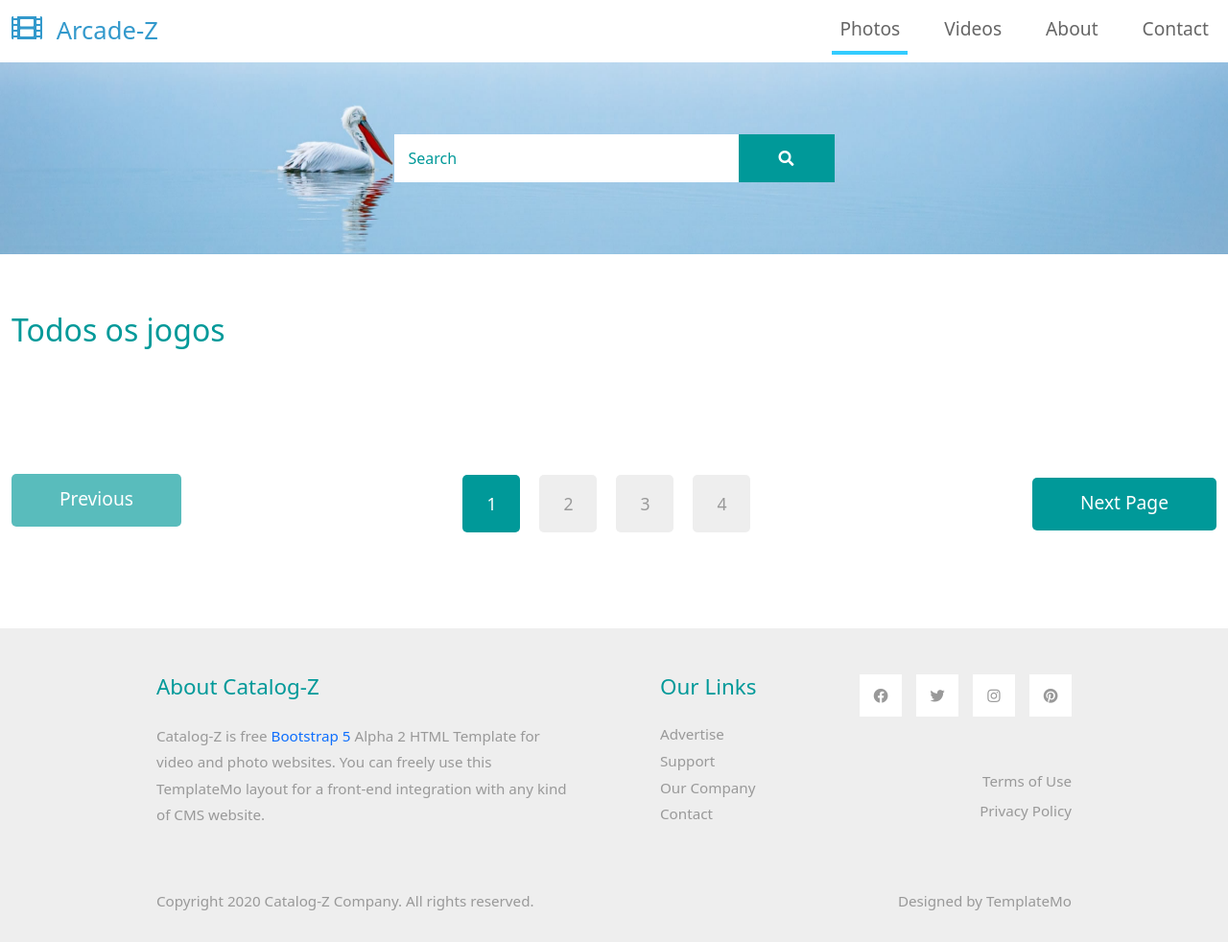
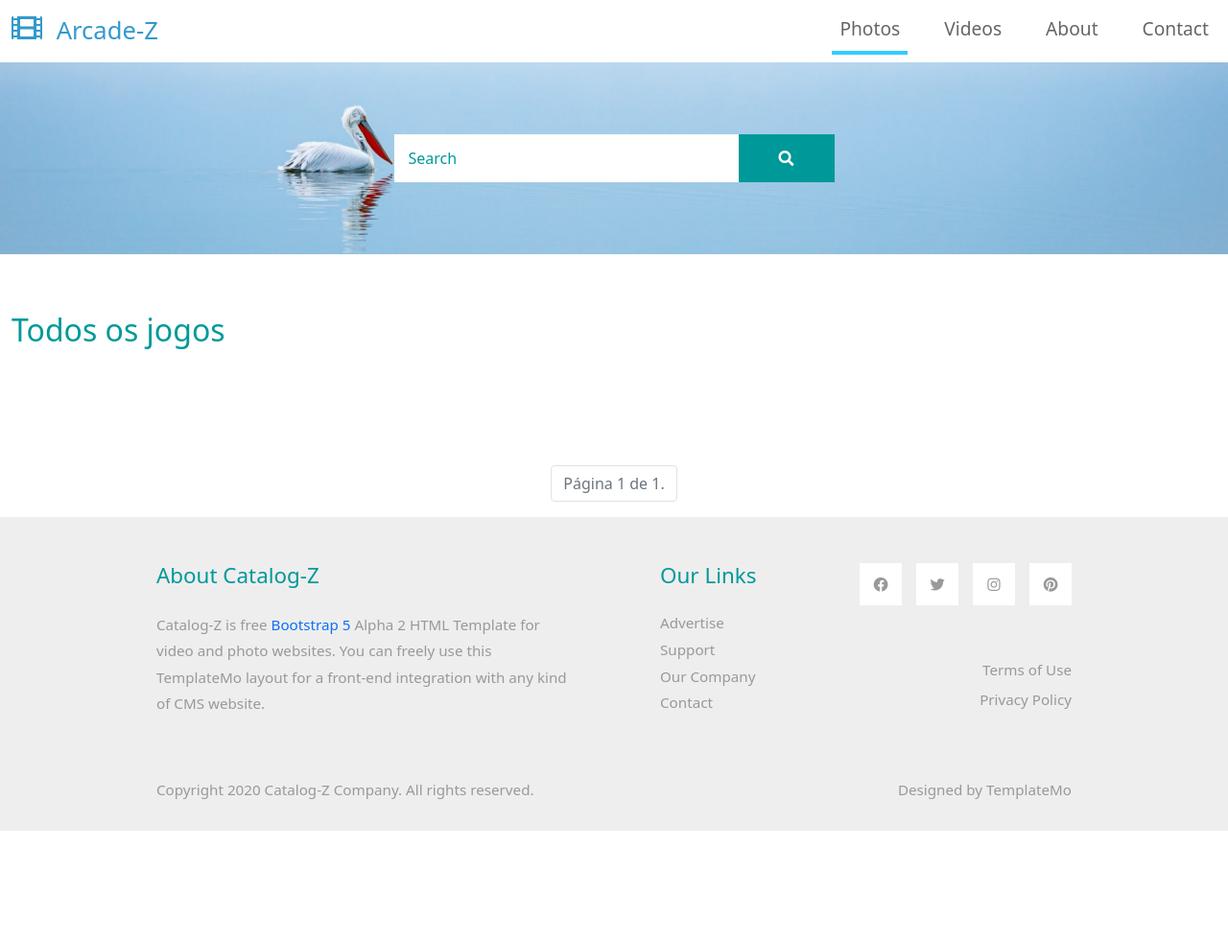
Before and after one commit to luquinha157/Catalogo_Trabalho, a Django app: page / in a window 1280 px wide. Shown: the whole page at 96% size. After the commit the page ends 866 px from the top, so only its background shows below. Run offline with Django 5.2, Linux system fonts and the light colour scheme; data that the repository does not hold is empty; some libraries are stand-ins or nearby versions.

Commit message:
Implementando paginate com sucesso

```diff
--- a/catalogo/templates/jogos/index.html
+++ b/catalogo/templates/jogos/index.html
@@ -95,18 +95,34 @@ https://templatemo.com/tm-556-catalog-z
         </div>
 
          <!-- row -->
-        <div class="row tm-mb-90">
-            <div class="col-12 d-flex justify-content-between align-items-center tm-paging-col">
-                <a href="javascript:void(0);" class="btn btn-primary tm-btn-prev mb-2 disabled">Previous</a>
-                <div class="tm-paging d-flex">
-                    <a href="javascript:void(0);" class="active tm-paging-link">1</a>
-                    <a href="javascript:void(0);" class="tm-paging-link">2</a>
-                    <a href="javascript:void(0);" class="tm-paging-link">3</a>
-                    <a href="javascript:void(0);" class="tm-paging-link">4</a>
-                </div>
-                <a href="javascript:void(0);" class="btn btn-primary tm-btn-next">Next Page</a>
-            </div>
-        </div>
+    <!-- Paginator mais polido -->
+    <div class="pagination justify-content-center mt-4">
+        <ul class="pagination">
+            {% if produtos.has_previous %}
+                <li class="page-item">
+                    <a class="page-link" href="?page=1">&laquo; first</a>
+                </li>
+                <li class="page-item">
+                    <a class="page-link" href="?page={{ produtos.previous_page_number }}">previous</a>
+                </li>
+            {% endif %}
+
+            <li class="page-item disabled">
+                <span class="page-link current-page">
+                    Página {{ produtos.number }} de {{ produtos.paginator.num_pages }}.
+                </span>
+            </li>
+
+            {% if produtos.has_next %}
+                <li class="page-item">
+                    <a class="page-link" href="?page={{ produtos.next_page_number }}">next</a>
+                </li>
+                <li class="page-item">
+                    <a class="page-link" href="?page={{ produtos.paginator.num_pages }}">last &raquo;</a>
+                </li>
+            {% endif %}
+        </ul>
+    </div>
     </div> <!-- container-fluid, tm-container-content -->
 
     <footer class="tm-bg-gray pt-5 pb-3 tm-text-gray tm-footer">
```
